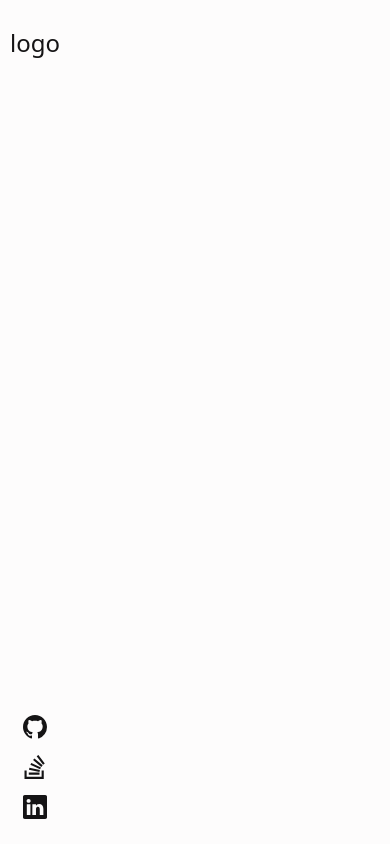
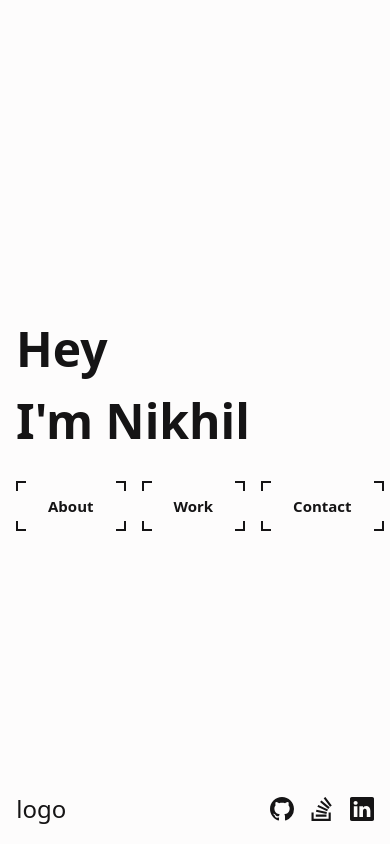
Before and after one commit to Nikhil-13/Nikhil-Portfolio, a React (Vite) app: page / in a window 390 px wide. Before the commit this address had no page. Built offline with nearby package versions, Linux system fonts and the light colour scheme.

Commit message:
fixed responsiveness

```diff
--- a/index.html
+++ b/index.html
@@ -3,7 +3,7 @@
 	<head>
 		<meta charset="UTF-8" />
 		<link rel="icon" type="image/svg+xml" href="/vite.svg" />
-		<meta name="viewport" content="width=device-width, initial-scale=.9" />
+		<meta name="viewport" content="width=device-width, initial-scale=1" />
 		<title>Nikhil - Portfolio</title>
 	</head>
 	<body>
--- a/src/App.css
+++ b/src/App.css
@@ -97,8 +97,7 @@ a:visited
 {
   display: grid;
   grid-template-columns: 70px 1fr;
-  min-height: 100vh;
-  min-width: 100vw;
+  width: 100%;
 }
 
 aside
@@ -112,6 +111,7 @@ aside
   flex-direction: column;
   padding: 20px 0px;
   -webkit-box-pack: justify;
+  background-color: var(--background);
   justify-content: space-between;
 }
 
@@ -128,7 +128,6 @@ main
 {
   width: 100%;
   height: 100%;
-  margin: auto;
 }
 
 section
@@ -250,6 +249,36 @@ button span
     grid-template-columns: 1fr;
     grid-template-rows: 70px 1fr;
   }
+
+  .container>div:nth-child(1)
+  {
+    order: 2;
+  }
+
+  .container>div:nth-child(2)
+  {
+    order: 1;
+  }
+
+  aside
+  {
+    height: 70px;
+    width: 100%;
+    flex-direction: row;
+    position: fixed;
+    bottom: 0;
+    padding: 0.5rem 0.7rem;
+  }
+
+
+  aside>*
+  {
+    display: flex;
+    flex-direction: row;
+    gap: 1rem;
+    padding: 5px;
+    font-size: 1.5rem;
+  }
 }
 
 ::-webkit-scrollbar
--- a/src/App.jsx
+++ b/src/App.jsx
@@ -14,7 +14,7 @@ function App() {
 			</div>
 			<div>
 				<Routes>
-					<Route exact path='/hero' element={<Main />}></Route>
+					<Route exact path='/' element={<Main />}></Route>
 					<Route path='/about' element={<About />}></Route>
 					<Route path='/work' element={<Work />}></Route>
 					<Route path='/contact' element={<Contact />}></Route>
--- a/src/components/Sidebar.jsx
+++ b/src/components/Sidebar.jsx
@@ -4,7 +4,7 @@ import { Link } from 'react-router-dom'
 function Sidebar() {
 	return (
 		<aside>
-			<Link to='/hero'>
+			<Link to='/'>
 				<div className='logo-header'>logo</div>
 			</Link>
 			<div className='social-links'>
```
